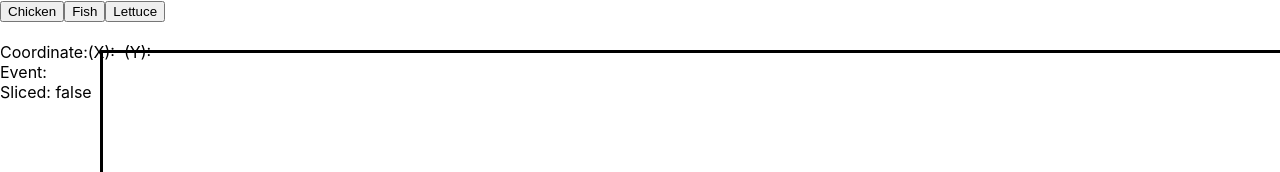
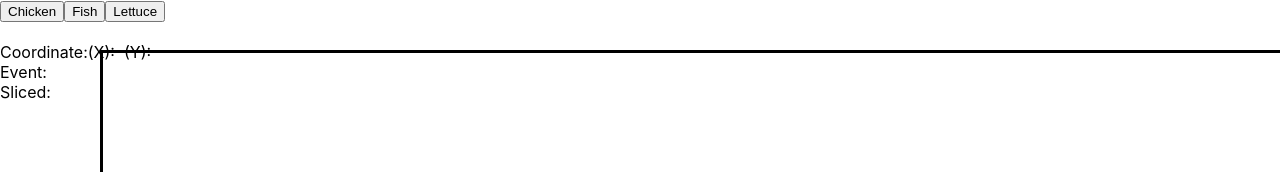
Before and after one commit to jasonngjs259/1151, a React (Create React App) app: page / in a window 1280 px wide. Shown: the top 172 px of the page. Built offline with nearby package versions, Linux system fonts and the light colour scheme.

Commit message:
install iconify

```diff
--- a/package.json
+++ b/package.json
@@ -35,5 +35,8 @@
       "last 1 firefox version",
       "last 1 safari version"
     ]
+  },
+  "devDependencies": {
+    "@iconify/react": "^3.2.1"
   }
 }
--- a/src/App.js
+++ b/src/App.js
@@ -1,9 +1,10 @@
 import React, { useState } from 'react'
 import './App.scss';
+import { Icon } from '@iconify/react';
 
 const App = () => {
   let endPointX, endPointY
-  const [sliced, setSliced] = useState("false");
+  const [sliced, setSliced] = useState(false);
 //   let slice = "false";
   const Slices = [
     {id: 'cutting-area1'},
@@ -98,7 +99,7 @@ const App = () => {
       }
       else
       {
-        setSliced("true");
+        setSliced(true);
         // document.getElementById("cutting-result").innerText = sliced;
       }
     }
@@ -169,7 +170,7 @@ const App = () => {
       }
       else
       {
-        setSliced("true");
+        setSliced(true);
         // document.getElementById("cutting-result").innerText = sliced;
       }
     }
@@ -178,7 +179,7 @@ const App = () => {
   const add = () => {
     endPointX = null;
     endPointY = null;
-    setSliced("false");
+    setSliced(false);
     // document.getElementById("cutting-result").innerText = sliced;
     document.getElementById("chopping-board").addEventListener('mousemove',move);
     // document.getElementById("chopping-board").addEventListener('ontouchmove',touchMove);
@@ -214,7 +215,7 @@ const App = () => {
       <label id="coordinate-y"></label><br/>
       <label>Event: </label>
       <label id="catchEvent"></label><br/>
-      <label>Sliced: <span id="cutting-result">{sliced}</span></label>
+      <label>Sliced: <span id="cutting-result" style={{color: "lime"}}>{sliced && (<Icon icon="teenyicons:tick-circle-solid" />)}</span></label>
     </>
   );
 }
```
Also changed, not shown: 1 other file (tests, documents, lock files or other folders).
